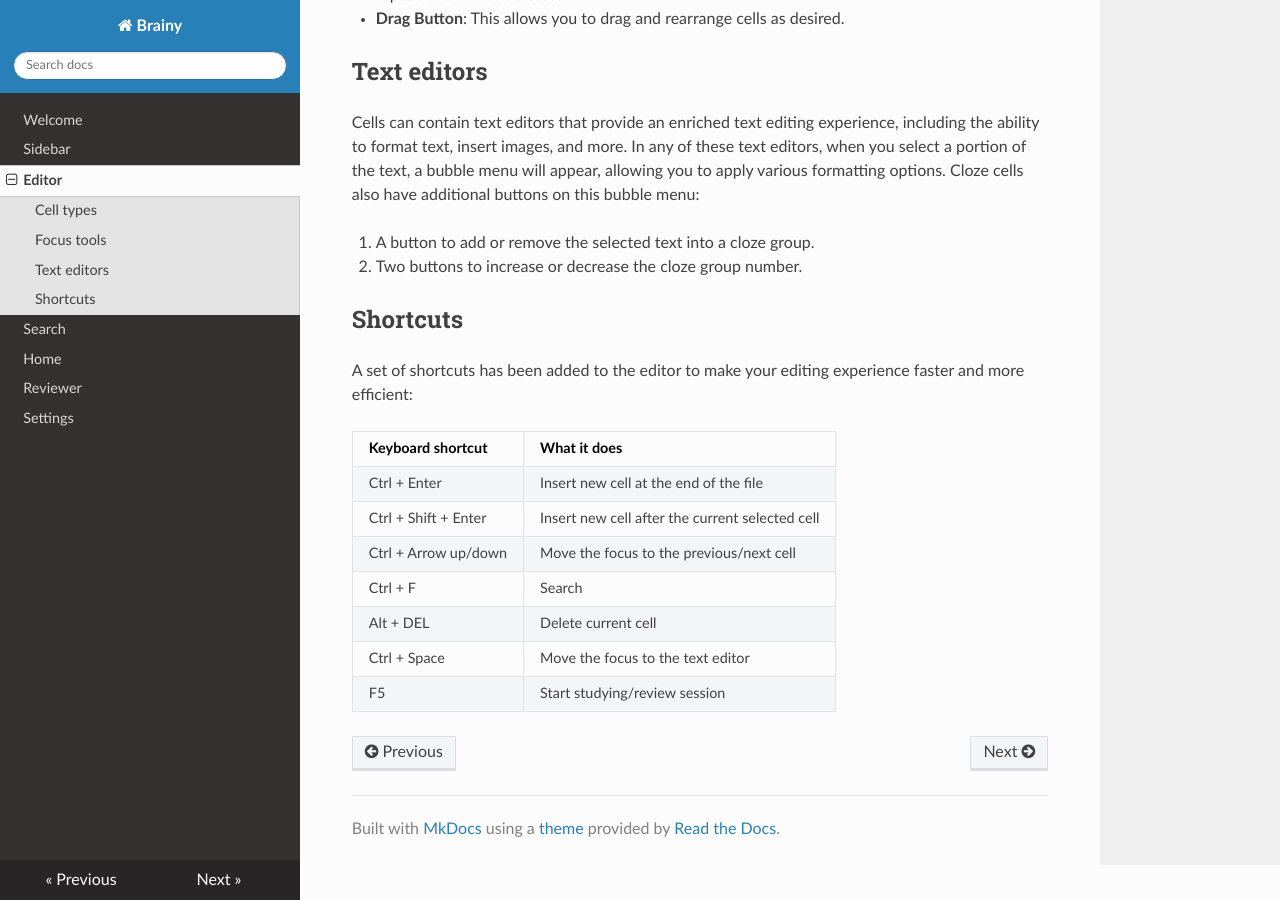
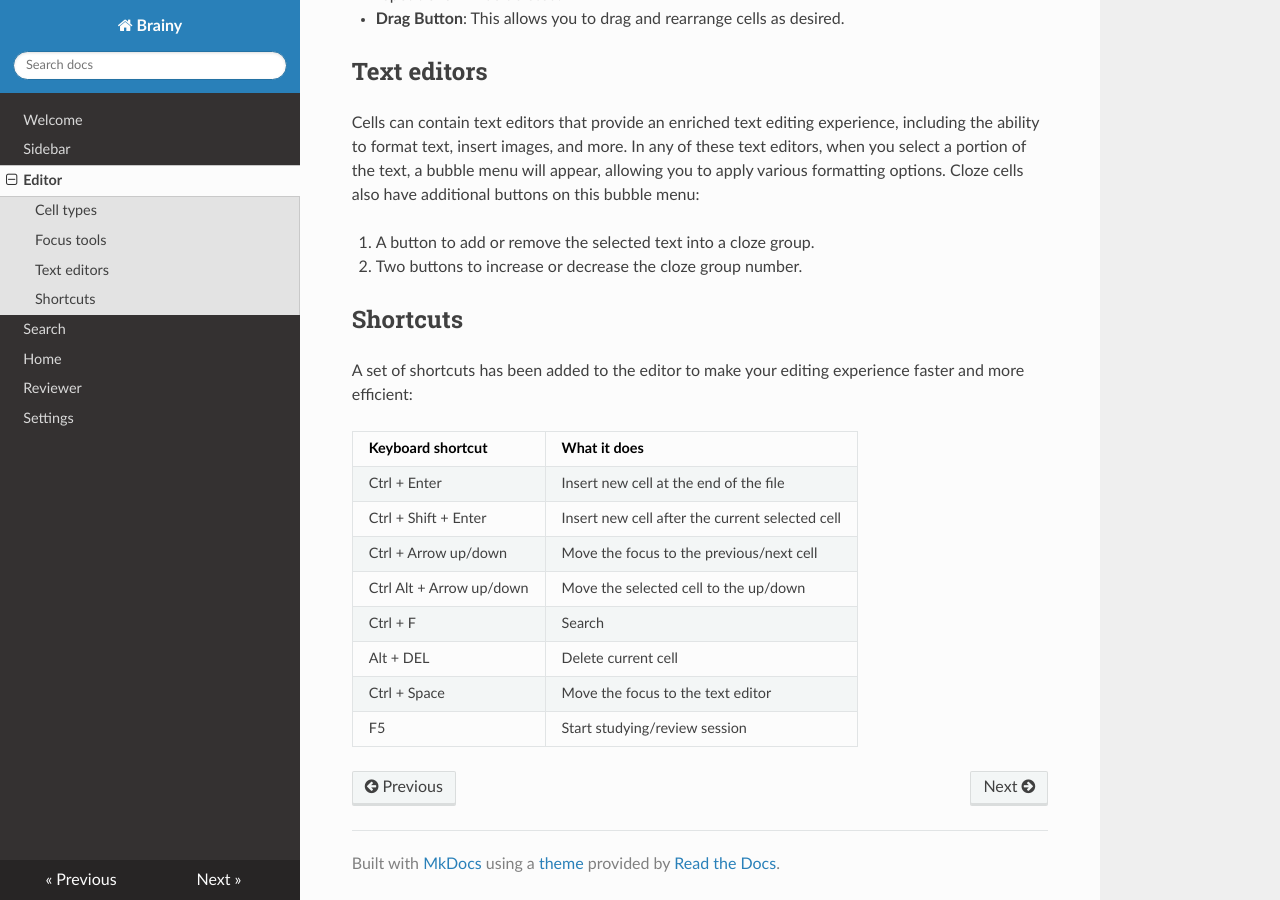
Before and after one commit to ramialkawadri/Brainy-docs, an MkDocs documentation site: the page built from docs/editor.md, in a window 1280 px wide and 900 px high, scrolled down 769 px. Built offline with MkDocs 1.6.1, drawn with Linux system fonts in a browser that asks for light colours; nearby versions of some CDN libraries.

```diff
--- a/docs/editor.md
+++ b/docs/editor.md
@@ -49,12 +49,13 @@ additional buttons on this bubble menu:
 A set of shortcuts has been added to the editor to make your editing experience
 faster and more efficient:
 
-| Keyboard shortcut    | What it does                                    |
-|----------------------|-------------------------------------------------|
-| Ctrl + Enter         | Insert new cell at the end of the file          |
-| Ctrl + Shift + Enter | Insert new cell after the current selected cell |
-| Ctrl + Arrow up/down | Move the focus to the previous/next cell        |
-| Ctrl + F             | Search                                          |
-| Alt + DEL            | Delete current cell                             |
-| Ctrl + Space         | Move the focus to the text editor               |
-| F5                   | Start studying/review session                   |
+| Keyboard shortcut        | What it does                                    |
+|--------------------------|-------------------------------------------------|
+| Ctrl + Enter             | Insert new cell at the end of the file          |
+| Ctrl + Shift + Enter     | Insert new cell after the current selected cell |
+| Ctrl + Arrow up/down     | Move the focus to the previous/next cell        |
+| Ctrl Alt + Arrow up/down | Move the selected cell to the up/down           |
+| Ctrl + F                 | Search                                          |
+| Alt + DEL                | Delete current cell                             |
+| Ctrl + Space             | Move the focus to the text editor               |
+| F5                       | Start studying/review session                   |
```
Also changed, not shown: docs/sidebar.md (+1 -0 lines).
